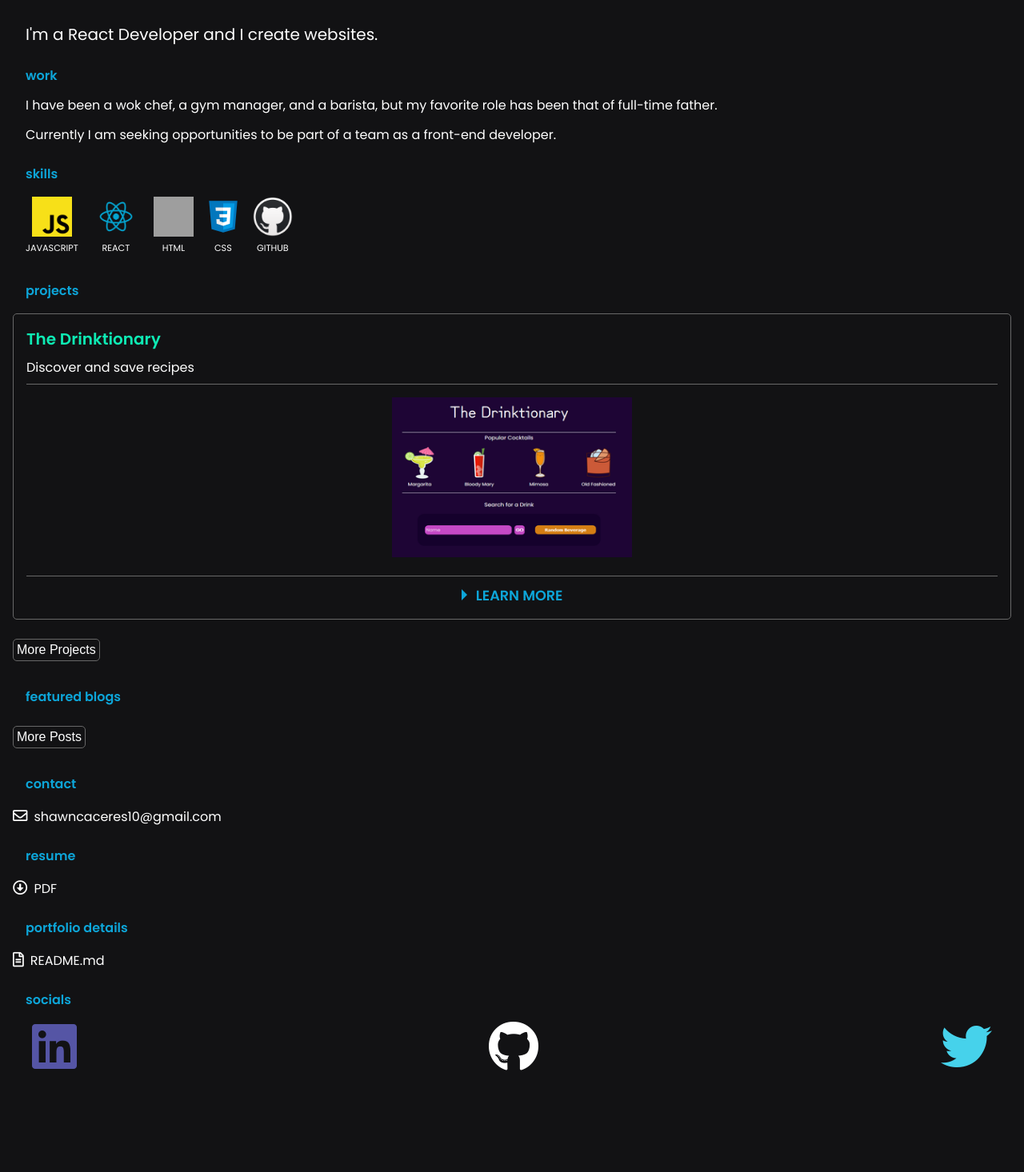
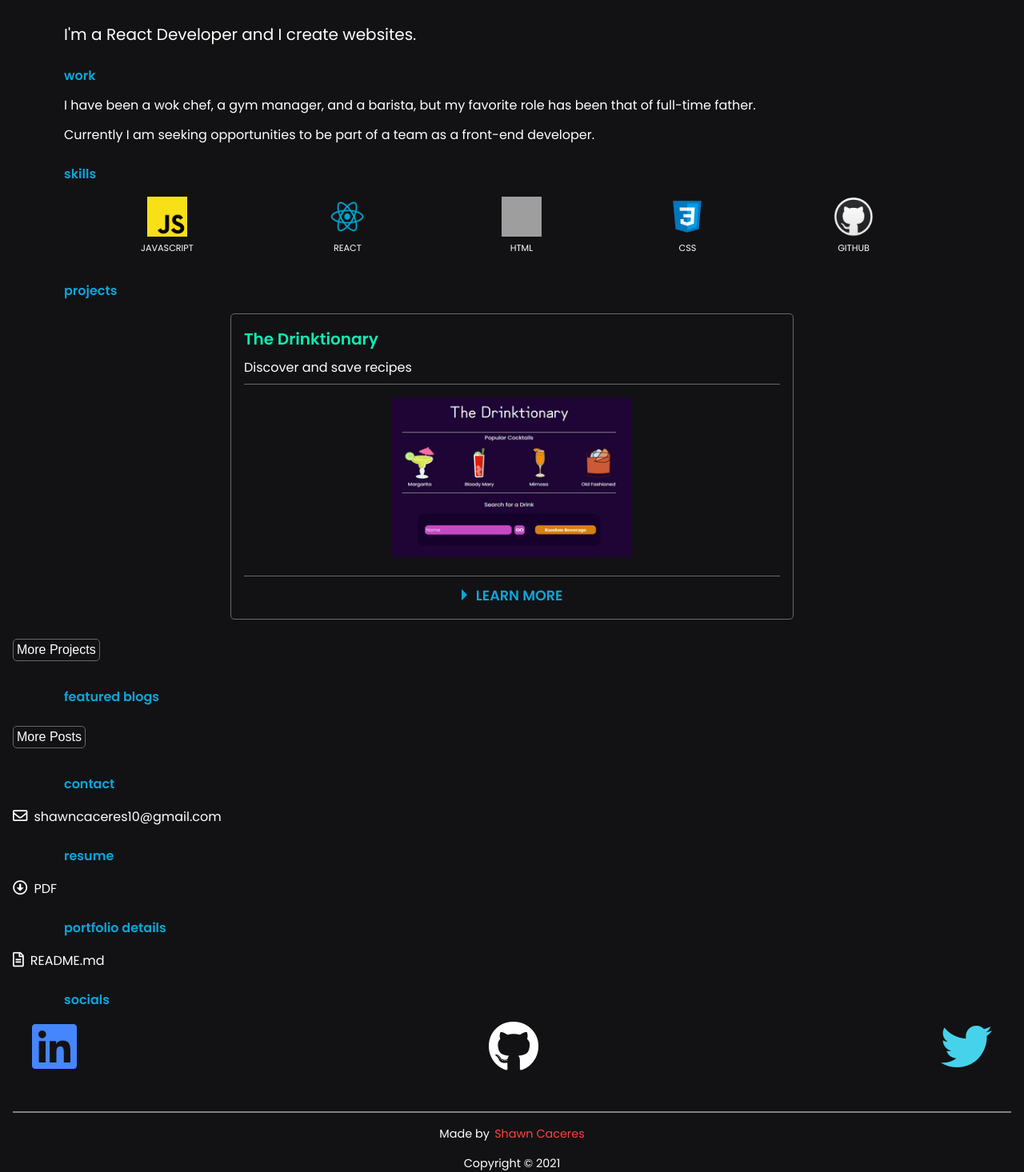
Before and after one commit to shawncace/portfolio, a React (Create React App) app: page / in a window 1280 px wide. Shown: the part 207-1673 px from the top of the page at 80% size. Before the commit the page ends 1565 px from the top, so only its background shows below. Built offline with nearby package versions, Linux system fonts and the light colour scheme; grey boxes are pictures that could not be loaded; a web font is replaced by a local one.

Commit message:
ipad breakpoint

```diff
--- a/src/App.js
+++ b/src/App.js
@@ -1,8 +1,10 @@
+
 import Header from "./components/Header";
 import Main from "./components/Main";
 import Projects from './components/Projects';
 import Blog from "./components/Blog";
 import Contact from "./components/contact/Contact";
+import Footer from "./components/Footer";
 
 function App() {
   return (
@@ -12,6 +14,7 @@ function App() {
       <Projects />
       <Blog />
       <Contact />
+      <Footer />
 
 
     </div>
--- a/src/components/Blog.js
+++ b/src/components/Blog.js
@@ -3,7 +3,7 @@ import SeeMore from "./SeeMore";
 
 const Blog = () => {
   return (
-    <section className="projects-section">
+    <section className="blogs-section">
       <p className='projects-content-title'>
            featured blogs
       </p>
--- a/src/components/Footer.js
+++ b/src/components/Footer.js
@@ -1,5 +1,18 @@
 const Footer = () => {
-  return (  );
+  return (
+    <div className="footer">
+      <p>
+        Made by
+        <a className='footer-link' href='https://github.com/shawncace/'>
+        Shawn Caceres
+        </a>
+      </p>
+      <p>
+        {'Copyright © '}
+        {new Date().getFullYear()}
+      </p>
+    </div>
+   );
 }
 
 export default Footer;
--- a/src/components/contact/Contact.js
+++ b/src/components/contact/Contact.js
@@ -5,7 +5,7 @@ import Socials from "./Socials";
 
 const Contact = () => {
   return (
-    <section className="projects-section">
+    <section className="contact-section">
       <p className='projects-content-title'>
            contact
       </p>
--- a/src/index.css
+++ b/src/index.css
@@ -339,7 +339,7 @@ input {
 
 .linkedin-logo {
   font-size: 4rem;
-  color: rgb(85, 85, 165);
+  color: rgb(70, 134, 252);
 }
 
 .github-logo {
@@ -354,3 +354,75 @@ input {
   color: rgb(70, 210, 235);
   font-size: 4rem;
 }
+
+.footer {
+  margin-top: 2rem;
+  border-top: 2px solid grey;
+  margin-left: 1rem;
+  margin-right: 1rem;
+  display: flex;
+  flex-direction: column;
+
+  align-items: center;
+}
+
+.footer-link {
+  margin-left: 0.4rem;
+  text-decoration: none;
+  color: rgb(255, 66, 66);
+}
+
+.footer p {
+  font-size: 0.9rem;
+  margin-top: 1rem;
+}
+
+/* not sure what to do with these yet*/
+
+.blogs-section {
+  margin-top: 2rem;
+}
+
+.contact-section {
+  margin-top: 2rem;
+}
+
+/* ==========================*/
+
+@media only screen and (min-width: 600px) {
+  main {
+    margin-top: 2rem;
+    margin-right: 5rem;
+    margin-left: 5rem;
+  }
+
+  .skills-logo-container {
+    margin-left: 6rem;
+    margin-right: 6rem;
+    display: flex;
+    align-items: center;
+    flex-wrap: wrap;
+    justify-content: space-between;
+  }
+
+  .img-logo-container {
+    margin-right: 0.75rem;
+
+    padding-top: 0;
+    margin-top: 1rem;
+  }
+
+  .projects-section {
+    margin-top: 2rem;
+  }
+
+  .projects-content-title {
+    margin-left: 5rem;
+  }
+
+  .project-container {
+    width: 55%;
+    margin: auto;
+    margin-top: 1rem;
+  }
+}
```
